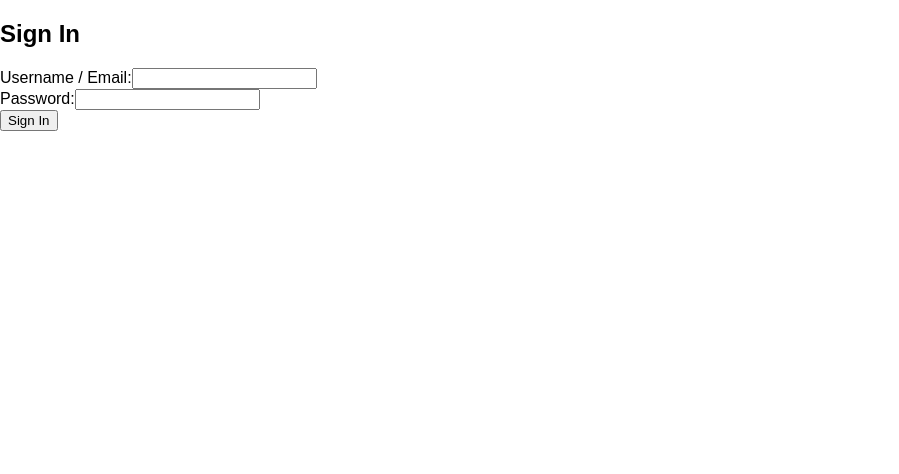
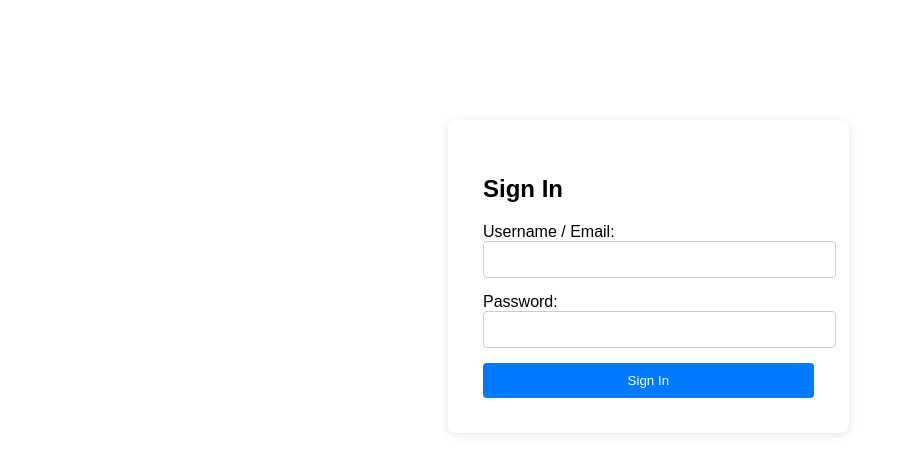
Before and after one commit to Jake-Saurage/CMPS411_EzTicketz_Fall2024, a React (Create React App) app in the folder ezticketz-cmps411/: page /signin in a window 1280 px wide. Shown: the top 474 px of the page, without its empty margins (0-899 px from the left). Built offline with nearby package versions, Linux system fonts and the light colour scheme.

Commit message:
styling changes signin
styling

```diff
--- a/ezticketz-cmps411/src/App.css
+++ b/ezticketz-cmps411/src/App.css
@@ -1,4 +1,4 @@
-
+/*NavBar Styling */
 .navbar{
   display: flex;
   justify-content:space-between;
@@ -34,7 +34,7 @@ body {
   margin: 0;
   padding: 0;
 }
-
+/* Ticket Page Styling Stuff */
 .ticket-form-container {
   max-width: 600px;
   margin: 20px auto;
@@ -342,3 +342,80 @@ body {
 .App-link {
   color: #61dafb;
 }
+
+/* SIGN IN STYLING */
+.sign-in-form-container {
+  max-width: 400px;
+  padding: 35px;
+  background-color: #fff;
+  border-radius: 8px;
+  box-shadow: 0 2px 10px rgba(0, 0, 0, 0.1);
+  animation: slideUp 0.8s ease;
+  position: absolute;
+  top: 15%;
+  left: 35%;
+
+}
+
+.input-container {
+  margin-bottom: 15px;
+}
+
+.input-field {
+  width: 100%;
+  padding: 10px;
+  border: 1px solid #ccc;
+  border-radius: 4px;
+  transition: border-color 0.3s ease;
+
+
+}
+
+.input-field:focus {
+  border-color: #007bff;
+  box-shadow: 0 0 10px rgba(0, 123, 255, 0.2);
+}
+
+.submit-button {
+  background-color: #007bff;
+  color: #fff;
+  border: none;
+  padding: 10px 20px;
+  border-radius: 4px;
+  cursor: pointer;
+  transition: transform 0.3s ease;
+  width: 100%;
+}
+
+.submit-button:hover {
+  transform: scale(1.05);
+  background-color: #0069d9;
+}
+
+/* Animations */
+@keyframes slideUp {
+  0% {
+      transform: translateY(50px);
+      opacity: 0;
+  }
+  100% {
+      transform: translateY(0);
+      opacity: 1;
+  }
+}
+
+.sign-in-button  {
+  background-color: #007bff;
+  color: #fff;
+  border: none;
+  padding: 10px 20px;
+  border-radius: 4px;
+  cursor: pointer;
+  transition: transform 0.3s ease;
+  width: 25%;
+
+}
+.sign-in-button:hover {
+  transform: scale(1.05);
+  background-color: #0069d9;
+}
--- a/ezticketz-cmps411/src/App.js
+++ b/ezticketz-cmps411/src/App.js
@@ -12,10 +12,11 @@ function App() {
          our system ensures that technicians are promptly assigned to resolve the problem. Submit a ticket, track its status in real time,
          and receive updates throughout the repair process. We prioritize efficiency and clarity to get your devices and programs back in working order with minimal downtime.
          Let us handle your tech problems so you can focus on what matters.</p>
-            <a href="/signin">Sign In</a> {/* Link to Sign In */}</div>
+          <button className="sign-in-button" onClick={() => window.location.href = "/signin"}>
+          Sign In
+          </button>
 
-
-
+          </div>
 
       </div>
 
--- a/ezticketz-cmps411/src/SignIn.js
+++ b/ezticketz-cmps411/src/SignIn.js
@@ -1,34 +1,28 @@
 import React, { useState } from 'react';
 import { useNavigate } from 'react-router-dom';
+import './App.css'; // Import the CSS file
 
 const SignIn = () => {
   const [username, setUsername] = useState('');
   const [password, setPassword] = useState('');
   const [error, setError] = useState('');
-  const navigate = useNavigate(); // Use useNavigate instead of useHistory
+  const navigate = useNavigate();
 
   const handleSignIn = () => {
-    // Fetch Tech Users from your API or use existing user data
     fetch('http://localhost:5000/api/techusers')
       .then(response => response.json())
       .then(users => {
-        // Check if the username and password match any Tech User
         const foundUser = users.find(user => user.username === username && user.password === password);
-if (foundUser) {
-          // Redirect to homepage for Tech Users
-          navigate('/home'); // Use navigate instead of history.push
+        if (foundUser) {
+          navigate('/');
         } else {
-          // If not found in Tech Users, fetch Client Users
           fetch('http://localhost:5000/api/clients')
             .then(response => response.json())
             .then(clients => {
               const foundClient = clients.find(client => client.email === username && client.phone === password);
-
               if (foundClient) {
-                // Redirect to homepage for Clients
-                navigate('/home'); // Use navigate instead of history.push
+                navigate('/');
               } else {
-                // Set error if no user is found
                 setError('Invalid username or password');
               }
             });
@@ -37,30 +31,32 @@ if (foundUser) {
   };
 
   return (
-    <div>
+    <div className="sign-in-form-container">
       <h2>Sign In</h2>
-      <div>
+      <div className="input-container">
         <label>
           Username / Email:
           <input
             type="text"
+            className="input-field"
             value={username}
             onChange={(e) => setUsername(e.target.value)}
           />
         </label>
       </div>
-      <div>
+      <div className="input-container">
         <label>
           Password:
           <input
             type="password"
+            className="input-field"
             value={password}
             onChange={(e) => setPassword(e.target.value)}
           />
         </label>
       </div>
       {error && <p style={{ color: 'red' }}>{error}</p>}
-      <button onClick={handleSignIn}>Sign In</button>
+      <button className="submit-button" onClick={handleSignIn}>Sign In</button>
     </div>
   );
 };
```
Also changed, not shown: 5 other files (tests, documents, lock files or other folders).
